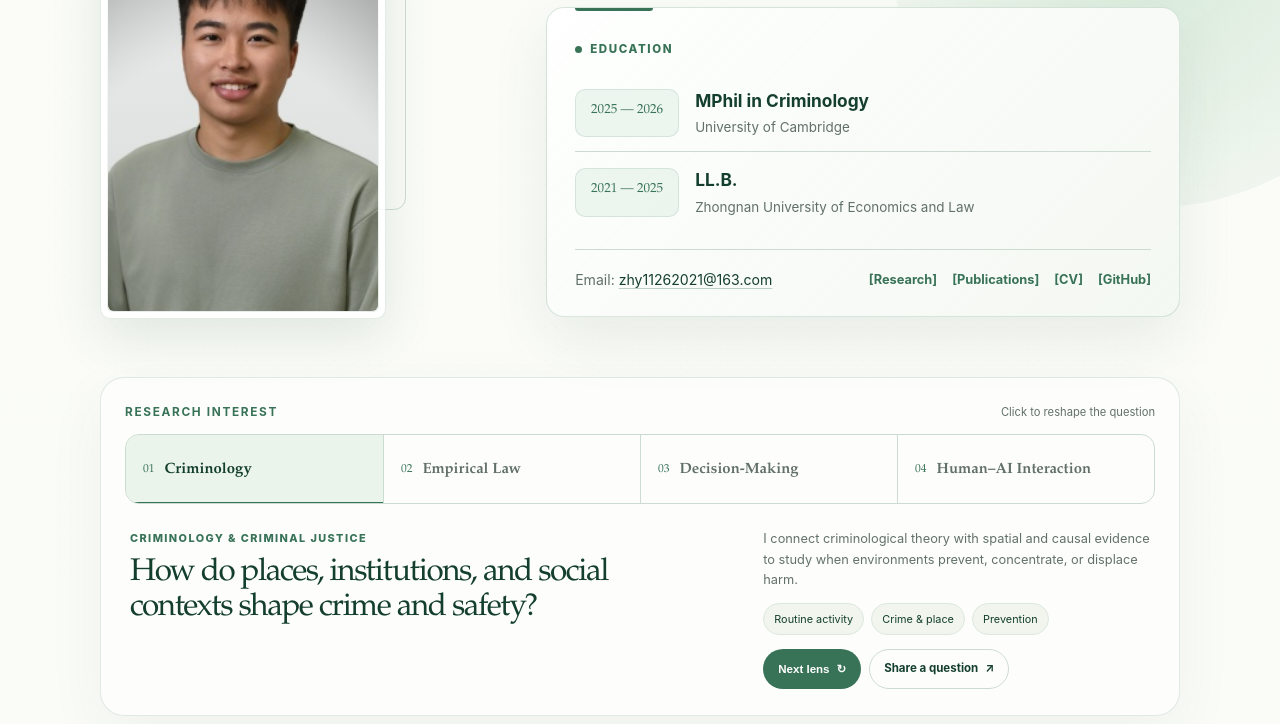
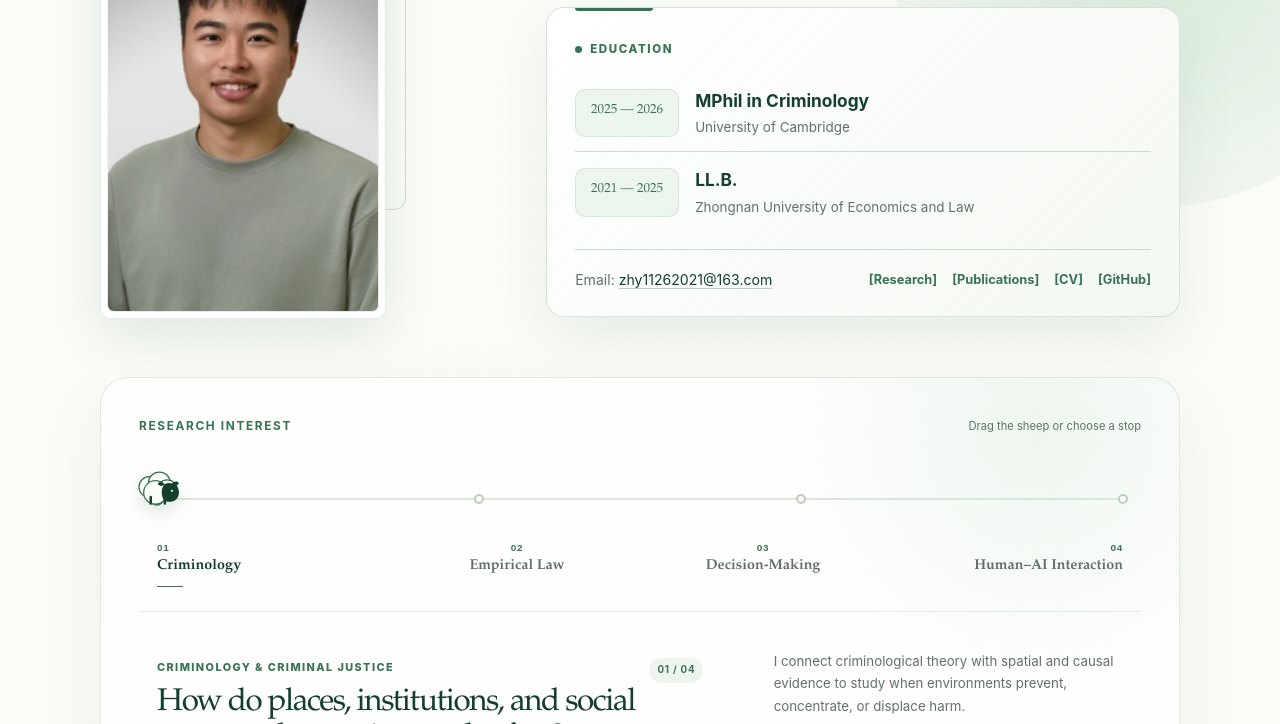
Before and after one commit to zhy1126/Hongyang-Leon-Zhang-Homepage, a plain HTML site: page index.html in a window 1280 px wide. Shown: the part 228-952 px from the top of the page. Drawn offline with Linux system fonts and the light colour scheme.

Commit message:
Add sheep slider for research interests

```diff
--- a/index.html
+++ b/index.html
@@ -111,27 +111,67 @@
         <div class="container hero-commons reveal" id="commons" aria-label="Interactive research lenses">
           <div class="hero-commons-topline">
             <p class="section-index" data-i18n="commons.index">Research Interest</p>
-            <p data-i18n="commons.note">Click to reshape the question</p>
+            <p data-i18n="commons.note">Drag the sheep or choose a stop</p>
           </div>
 
-          <div class="hero-lenses" role="group" aria-label="Research lenses">
-            <button class="hero-lens is-active" type="button" data-commons-theme="criminology" aria-pressed="true">
+          <div class="interest-wheel" id="interest-wheel">
+            <div class="interest-rail-wrap">
+              <div class="interest-rail" aria-hidden="true">
+                <span class="interest-rail-fill"></span>
+                <span class="interest-station interest-station-1"></span>
+                <span class="interest-station interest-station-2"></span>
+                <span class="interest-station interest-station-3"></span>
+                <span class="interest-station interest-station-4"></span>
+                <span class="interest-sheep">
+                  <svg viewBox="0 0 74 54" role="img" aria-label="Sheep">
+                    <g class="sheep-wool">
+                      <circle cx="27" cy="25" r="13"></circle>
+                      <circle cx="40" cy="20" r="14"></circle>
+                      <circle cx="50" cy="29" r="13"></circle>
+                      <circle cx="35" cy="32" r="15"></circle>
+                    </g>
+                    <path class="sheep-leg" d="M29 38v8M47 38v8"></path>
+                    <path class="sheep-face" d="M52 20c8 0 13 5 13 12s-5 12-13 12c-5 0-9-4-9-12s4-12 9-12Z"></path>
+                    <path class="sheep-ear" d="M55 22c4-5 8-5 10-2-2 4-6 5-10 2ZM46 22c-3-4-6-4-8-1 2 3 5 4 8 1Z"></path>
+                    <circle class="sheep-eye" cx="56" cy="30" r="1.4"></circle>
+                  </svg>
+                </span>
+              </div>
+              <input
+                class="interest-range"
+                id="interest-range"
+                type="range"
+                min="0"
+                max="3"
+                step="1"
+                value="0"
+                aria-label="Choose a research interest"
+                aria-valuetext="Criminology"
+              />
+            </div>
+
+            <div class="interest-stops" role="group" aria-label="Research interests">
+              <button class="interest-stop is-active" type="button" data-commons-theme="criminology" aria-pressed="true">
                 <span>01</span><strong data-i18n="commons.node.criminology">Criminology</strong>
               </button>
-            <button class="hero-lens" type="button" data-commons-theme="law" aria-pressed="false">
+              <button class="interest-stop" type="button" data-commons-theme="law" aria-pressed="false">
                 <span>02</span><strong data-i18n="commons.node.law">Empirical Law</strong>
               </button>
-            <button class="hero-lens" type="button" data-commons-theme="decision" aria-pressed="false">
+              <button class="interest-stop" type="button" data-commons-theme="decision" aria-pressed="false">
                 <span>03</span><strong data-i18n="commons.node.decision">Decision-Making</strong>
               </button>
-            <button class="hero-lens" type="button" data-commons-theme="hai" aria-pressed="false">
+              <button class="interest-stop" type="button" data-commons-theme="hai" aria-pressed="false">
                 <span>04</span><strong data-i18n="commons.node.hai">Human–AI Interaction</strong>
               </button>
             </div>
+          </div>
 
-          <div class="hero-commons-content" aria-live="polite">
+          <div class="hero-commons-content interest-story" aria-live="polite">
             <div class="hero-question">
+              <div class="interest-story-heading">
                 <p class="commons-panel-label" id="commons-label">Criminology &amp; criminal justice</p>
+                <span class="interest-count" id="commons-count">01 / 04</span>
+              </div>
               <h2 id="commons-question">How do places, institutions, and social contexts shape crime and safety?</h2>
             </div>
             <div class="hero-question-detail">
@@ -140,14 +180,6 @@
               </p>
               <div class="commons-tags" id="commons-tags" aria-label="Related concepts">
                 <span>Routine activity</span><span>Crime &amp; place</span><span>Prevention</span>
-              </div>
-              <div class="commons-actions">
-                <button class="button button-primary" id="commons-next" type="button">
-                  <span data-i18n="commons.next">Next lens</span> <span aria-hidden="true">↻</span>
-                </button>
-                <a class="button button-quiet" id="commons-contribute" href="mailto:zhy11262021@163.com?subject=A%20research%20question">
-                  <span data-i18n="commons.contribute">Share a question</span> <span aria-hidden="true">↗</span>
-                </a>
               </div>
             </div>
           </div>
--- a/script.js
+++ b/script.js
@@ -39,7 +39,7 @@ const zhTranslations = {
   "methods.four": "大语言模型辅助研究",
   "commons.index": "研究兴趣",
   "commons.title": "四个视角，共同追问。",
-  "commons.note": "点击，重构问题",
+  "commons.note": "拖动小羊，或选择一个站点",
   "commons.center_top": "开放的",
   "commons.center_main": "研究<br />共创空间",
   "commons.node.criminology": "犯罪学",
@@ -95,12 +95,14 @@ const zhTranslations = {
 const i18nNodes = document.querySelectorAll("[data-i18n]");
 const languageButtons = document.querySelectorAll("[data-lang]");
 const commonsNodes = document.querySelectorAll("[data-commons-theme]");
-const commonsNext = document.querySelector("#commons-next");
 const commonsLabel = document.querySelector("#commons-label");
 const commonsQuestion = document.querySelector("#commons-question");
 const commonsDescription = document.querySelector("#commons-description");
 const commonsTags = document.querySelector("#commons-tags");
-const commonsContribute = document.querySelector("#commons-contribute");
+const commonsCount = document.querySelector("#commons-count");
+const interestWheel = document.querySelector("#interest-wheel");
+const interestRange = document.querySelector("#interest-range");
+const interestStory = document.querySelector(".interest-story");
 
 i18nNodes.forEach((node) => {
   node.dataset.en = node.innerHTML;
@@ -189,10 +191,12 @@ const renderCommons = (theme) => {
   activeCommonsTheme = theme;
   const language = document.documentElement.lang === "zh-CN" ? "zh" : "en";
   const content = commonsThemes[theme][language];
+  const themeIndex = commonsThemeOrder.indexOf(theme);
 
   if (commonsLabel) commonsLabel.textContent = content.label;
   if (commonsQuestion) commonsQuestion.textContent = content.question;
   if (commonsDescription) commonsDescription.textContent = content.description;
+  if (commonsCount) commonsCount.textContent = `${String(themeIndex + 1).padStart(2, "0")} / 04`;
   if (commonsTags) {
     commonsTags.replaceChildren(
       ...content.tags.map((tag) => {
@@ -208,14 +212,22 @@ const renderCommons = (theme) => {
     node.classList.toggle("is-active", isActive);
     node.setAttribute("aria-pressed", String(isActive));
   });
-};
 
-const updateCommunityLink = (isChinese) => {
-  if (!commonsContribute) return;
-  const title = isChinese ? "研究问题：" : "Research question: ";
-  commonsContribute.href = `https://github.com/zhy1126/Hongyang-Leon-Zhang-Homepage/issues/new?template=research-question.yml&title=${encodeURIComponent(title)}`;
-  commonsContribute.target = "_blank";
-  commonsContribute.rel = "noreferrer";
+  if (interestWheel) {
+    interestWheel.style.setProperty("--interest-position", `${(themeIndex / (commonsThemeOrder.length - 1)) * 100}%`);
+    interestWheel.dataset.activeTheme = theme;
+  }
+
+  if (interestRange) {
+    interestRange.value = String(themeIndex);
+    interestRange.setAttribute("aria-valuetext", content.label);
+  }
+
+  if (interestStory) {
+    interestStory.classList.remove("is-changing");
+    void interestStory.offsetWidth;
+    interestStory.classList.add("is-changing");
+  }
 };
 
 const applyLanguage = (language, updateUrl = true) => {
@@ -249,11 +261,11 @@ const applyLanguage = (language, updateUrl = true) => {
   document.querySelector(".hero-portrait")?.setAttribute("aria-label", isChinese ? "张宏扬的肖像照片" : "Portrait of Hongyang Zhang");
   document.querySelector(".inline-meta")?.setAttribute("aria-label", isChinese ? "研究方法" : "Research methods");
   document.querySelector(".profile-photo")?.setAttribute("alt", isChinese ? "张宏扬的肖像照片" : "Portrait of Hongyang Zhang");
-  document.querySelector(".hero-lenses")?.setAttribute("aria-label", isChinese ? "交互式研究方向" : "Interactive research lenses");
+  document.querySelector(".interest-stops")?.setAttribute("aria-label", isChinese ? "研究兴趣" : "Research interests");
+  interestRange?.setAttribute("aria-label", isChinese ? "选择研究兴趣" : "Choose a research interest");
   commonsTags?.setAttribute("aria-label", isChinese ? "相关概念" : "Related concepts");
 
   renderCommons(activeCommonsTheme);
-  updateCommunityLink(isChinese);
 
   saveLanguage(activeLanguage);
 
@@ -277,9 +289,8 @@ commonsNodes.forEach((node) => {
   node.addEventListener("click", () => renderCommons(node.dataset.commonsTheme));
 });
 
-commonsNext?.addEventListener("click", () => {
-  const currentIndex = commonsThemeOrder.indexOf(activeCommonsTheme);
-  renderCommons(commonsThemeOrder[(currentIndex + 1) % commonsThemeOrder.length]);
+interestRange?.addEventListener("input", () => {
+  renderCommons(commonsThemeOrder[Number(interestRange.value)]);
 });
 
 const requestedLanguage = new URLSearchParams(window.location.search).get("lang");
--- a/styles.css
+++ b/styles.css
@@ -640,12 +640,16 @@
 }
 
 .hero-commons {
+  --interest-position: 0%;
   margin-top: 58px;
-  padding: 24px;
-  background: rgba(255, 255, 255, 0.58);
+  padding: clamp(24px, 3.2vw, 38px);
+  overflow: hidden;
+  background:
+    radial-gradient(circle at 87% 13%, rgba(220, 236, 223, 0.48), transparent 24%),
+    rgba(255, 255, 255, 0.68);
   border: 1px solid rgba(57, 115, 87, 0.15);
-  border-radius: 24px;
-  box-shadow: 0 18px 60px rgba(33, 81, 55, 0.055);
+  border-radius: 28px;
+  box-shadow: 0 22px 70px rgba(33, 81, 55, 0.065);
 }
 
 .hero-commons-topline {
@@ -653,7 +657,7 @@
   justify-content: space-between;
   gap: 24px;
   align-items: center;
-  margin-bottom: 12px;
+  margin-bottom: 28px;
 }
 
 .hero-commons-topline p {
@@ -665,79 +669,255 @@
   font-size: 0.7rem;
 }
 
-.hero-lenses {
+.interest-wheel {
+  position: relative;
+  padding: 8px 18px 4px;
+}
+
+.interest-rail-wrap {
+  position: relative;
+  height: 66px;
+}
+
+.interest-rail {
+  position: absolute;
+  top: 26px;
+  right: 0;
+  left: 0;
+  height: 2px;
+  background: #d9e6dc;
+}
+
+.interest-rail-fill {
+  position: absolute;
+  top: 0;
+  left: 0;
+  width: var(--interest-position);
+  height: 100%;
+  background: var(--leaf);
+  transition: width 360ms cubic-bezier(0.22, 1, 0.36, 1);
+}
+
+.interest-station {
+  position: absolute;
+  top: 50%;
+  width: 10px;
+  height: 10px;
+  background: var(--paper);
+  border: 2px solid #b8cfbe;
+  border-radius: 50%;
+  transform: translate(-50%, -50%);
+  transition: background 180ms ease, border-color 180ms ease, transform 180ms ease;
+}
+
+.interest-station-1 {
+  left: 0;
+}
+
+.interest-station-2 {
+  left: 33.333%;
+}
+
+.interest-station-3 {
+  left: 66.666%;
+}
+
+.interest-station-4 {
+  left: 100%;
+}
+
+[data-active-theme="criminology"] .interest-station-1,
+[data-active-theme="law"] .interest-station-1,
+[data-active-theme="law"] .interest-station-2,
+[data-active-theme="decision"] .interest-station-1,
+[data-active-theme="decision"] .interest-station-2,
+[data-active-theme="decision"] .interest-station-3,
+[data-active-theme="hai"] .interest-station {
+  background: var(--leaf);
+  border-color: var(--leaf);
+}
+
+[data-active-theme="criminology"] .interest-station-1,
+[data-active-theme="law"] .interest-station-2,
+[data-active-theme="decision"] .interest-station-3,
+[data-active-theme="hai"] .interest-station-4 {
+  transform: translate(-50%, -50%) scale(1.35);
+}
+
+.interest-sheep {
+  position: absolute;
+  bottom: -12px;
+  left: var(--interest-position);
+  z-index: 3;
+  display: grid;
+  width: 58px;
+  height: 47px;
+  place-items: center;
+  filter: drop-shadow(0 8px 8px rgba(33, 81, 55, 0.13));
+  transform: translateX(-50%);
+  transition: left 360ms cubic-bezier(0.22, 1, 0.36, 1);
+  pointer-events: none;
+}
+
+.interest-sheep svg {
+  width: 100%;
+  height: 100%;
+  overflow: visible;
+}
+
+.sheep-wool {
+  fill: #fbfdf9;
+  stroke: var(--leaf);
+  stroke-width: 1.6;
+}
+
+.sheep-face,
+.sheep-ear {
+  fill: var(--forest);
+}
+
+.sheep-leg {
+  fill: none;
+  stroke: var(--forest);
+  stroke-linecap: round;
+  stroke-width: 3.2;
+}
+
+.sheep-eye {
+  fill: #fbfdf9;
+}
+
+.interest-range {
+  position: absolute;
+  inset: 0;
+  z-index: 4;
+  width: 100%;
+  height: 58px;
+  margin: 0;
+  opacity: 0;
+  cursor: grab;
+}
+
+.interest-range:active {
+  cursor: grabbing;
+}
+
+.interest-range:focus-visible + * {
+  outline: none;
+}
+
+.interest-rail-wrap:focus-within .interest-sheep {
+  filter:
+    drop-shadow(0 8px 8px rgba(33, 81, 55, 0.13))
+    drop-shadow(0 0 5px rgba(57, 115, 87, 0.48));
+}
+
+.interest-stops {
   display: grid;
   grid-template-columns: repeat(4, minmax(0, 1fr));
-  overflow: hidden;
-  border: 1px solid var(--line);
-  border-radius: 14px;
-}
-
-.hero-lens {
+  gap: 18px;
+}
+
+.interest-stop {
   position: relative;
   display: flex;
   min-width: 0;
-  min-height: 68px;
-  gap: 10px;
-  align-items: center;
-  padding: 13px 17px;
+  gap: 5px;
+  align-items: flex-start;
+  padding: 4px 0 11px;
+  flex-direction: column;
   color: var(--muted);
   background: transparent;
   border: 0;
-  border-left: 1px solid var(--line);
   text-align: left;
   cursor: pointer;
-  transition: color 160ms ease, background 160ms ease;
-}
-
-.hero-lens:first-child {
-  border-left: 0;
-}
-
-.hero-lens:hover,
-.hero-lens:focus-visible {
-  color: var(--forest);
-  background: rgba(220, 236, 223, 0.32);
-}
-
-.hero-lens.is-active {
-  color: var(--forest);
-  background: rgba(220, 236, 223, 0.58);
-}
-
-.hero-lens.is-active::after {
+  transition: color 180ms ease, transform 180ms ease;
+}
+
+.interest-stop:nth-child(2),
+.interest-stop:nth-child(3) {
+  align-items: center;
+  text-align: center;
+}
+
+.interest-stop:last-child {
+  align-items: flex-end;
+  text-align: right;
+}
+
+.interest-stop:hover,
+.interest-stop:focus-visible {
+  color: var(--forest);
+  transform: translateY(-2px);
+}
+
+.interest-stop.is-active {
+  color: var(--forest);
+}
+
+.interest-stop.is-active::after {
   position: absolute;
-  right: 0;
-  bottom: -1px;
-  left: 0;
-  height: 2px;
+  bottom: 0;
+  width: 26px;
+  height: 1px;
   background: var(--leaf);
   content: "";
 }
 
-.hero-lens > span {
+.interest-stop > span {
   color: var(--leaf);
+  font-size: 0.62rem;
+  font-weight: 760;
+  letter-spacing: 0.08em;
+}
+
+.interest-stop strong {
   font-family: var(--serif);
-  font-size: 0.72rem;
-}
-
-.hero-lens strong {
-  font-family: var(--serif);
-  font-size: 0.93rem;
+  font-size: clamp(0.76rem, 1.12vw, 0.94rem);
   font-weight: 600;
-  line-height: 1.15;
+  line-height: 1.2;
 }
 
 .hero-commons-content {
   display: grid;
-  grid-template-columns: minmax(0, 1.18fr) minmax(310px, 0.82fr);
-  gap: clamp(38px, 6vw, 84px);
-  align-items: start;
-  padding: 25px 5px 2px;
+  grid-template-columns: minmax(0, 1.22fr) minmax(300px, 0.78fr);
+  gap: clamp(34px, 5.5vw, 76px);
+  align-items: center;
+  padding: clamp(27px, 3vw, 40px) 18px 4px;
+  margin-top: 20px;
+  border-top: 1px solid rgba(57, 115, 87, 0.12);
+}
+
+.interest-story.is-changing .hero-question,
+.interest-story.is-changing .hero-question-detail {
+  animation: interest-story-in 420ms cubic-bezier(0.22, 1, 0.36, 1) both;
+}
+
+.interest-story.is-changing .hero-question-detail {
+  animation-delay: 45ms;
+}
+
+.interest-story-heading {
+  display: flex;
+  gap: 20px;
+  align-items: center;
+  justify-content: space-between;
 }
 
 .hero-question .commons-panel-label {
-  margin-bottom: 8px;
+  margin: 0 0 9px;
+}
+
+.interest-count {
+  flex: 0 0 auto;
+  align-self: flex-start;
+  padding: 4px 8px;
+  color: var(--leaf);
+  background: rgba(220, 236, 223, 0.46);
+  border-radius: 100px;
+  font-size: 0.61rem;
+  font-weight: 750;
+  letter-spacing: 0.08em;
 }
 
 .hero-question h2 {
@@ -749,24 +929,25 @@
 }
 
 .hero-question-detail > p {
-  margin-bottom: 12px;
+  margin: 0 0 15px;
   color: var(--muted);
-  font-size: 0.8rem;
-  line-height: 1.6;
+  font-size: 0.83rem;
+  line-height: 1.7;
 }
 
 .hero-question-detail .commons-tags {
-  margin: 0 0 14px;
-}
-
-.hero-question-detail .commons-actions {
-  gap: 8px;
-}
-
-.hero-question-detail .button {
-  min-height: 40px;
-  padding: 8px 14px;
-  font-size: 0.72rem;
+  margin: 0;
+}
+
+@keyframes interest-story-in {
+  from {
+    opacity: 0;
+    transform: translateY(7px);
+  }
+  to {
+    opacity: 1;
+    transform: translateY(0);
+  }
 }
 
 .news-strip {
@@ -1559,19 +1740,6 @@
     margin-top: 42px;
   }
 
-  .hero-lenses {
-    grid-template-columns: repeat(2, minmax(0, 1fr));
-  }
-
-  .hero-lens:nth-child(3) {
-    border-top: 1px solid var(--line);
-    border-left: 0;
-  }
-
-  .hero-lens:nth-child(4) {
-    border-top: 1px solid var(--line);
-  }
-
   .hero-commons-content {
     grid-template-columns: 1fr;
   }
@@ -1802,24 +1970,49 @@
     border-radius: 19px;
   }
 
-  .hero-lenses {
-    grid-template-columns: 1fr;
-  }
-
-  .hero-lens,
-  .hero-lens:nth-child(3),
-  .hero-lens:nth-child(4) {
-    min-height: 60px;
-    border-top: 1px solid var(--line);
-    border-left: 0;
-  }
-
-  .hero-lens:first-child {
-    border-top: 0;
+  .interest-wheel {
+    padding: 4px 8px 2px;
+  }
+
+  .interest-rail-wrap {
+    height: 60px;
+  }
+
+  .interest-sheep {
+    width: 51px;
+    height: 42px;
   }
 
   .hero-commons-content {
     gap: 24px;
+    padding: 25px 8px 3px;
+    margin-top: 14px;
+  }
+
+  .interest-stops {
+    gap: 8px;
+  }
+
+  .interest-stop {
+    min-height: 51px;
+  }
+
+  .interest-stop strong {
+    width: 100%;
+    max-width: 100%;
+    font-family: var(--sans);
+    font-size: 0.62rem;
+    font-weight: 650;
+    line-height: 1.25;
+    overflow-wrap: anywhere;
+  }
+
+  .interest-stop > span {
+    font-size: 0.55rem;
+  }
+
+  .hero-question h2 {
+    font-size: clamp(1.48rem, 7.3vw, 1.92rem);
   }
 
   .news-strip {
```
Lines whose indentation alone changed are shown as unchanged.
